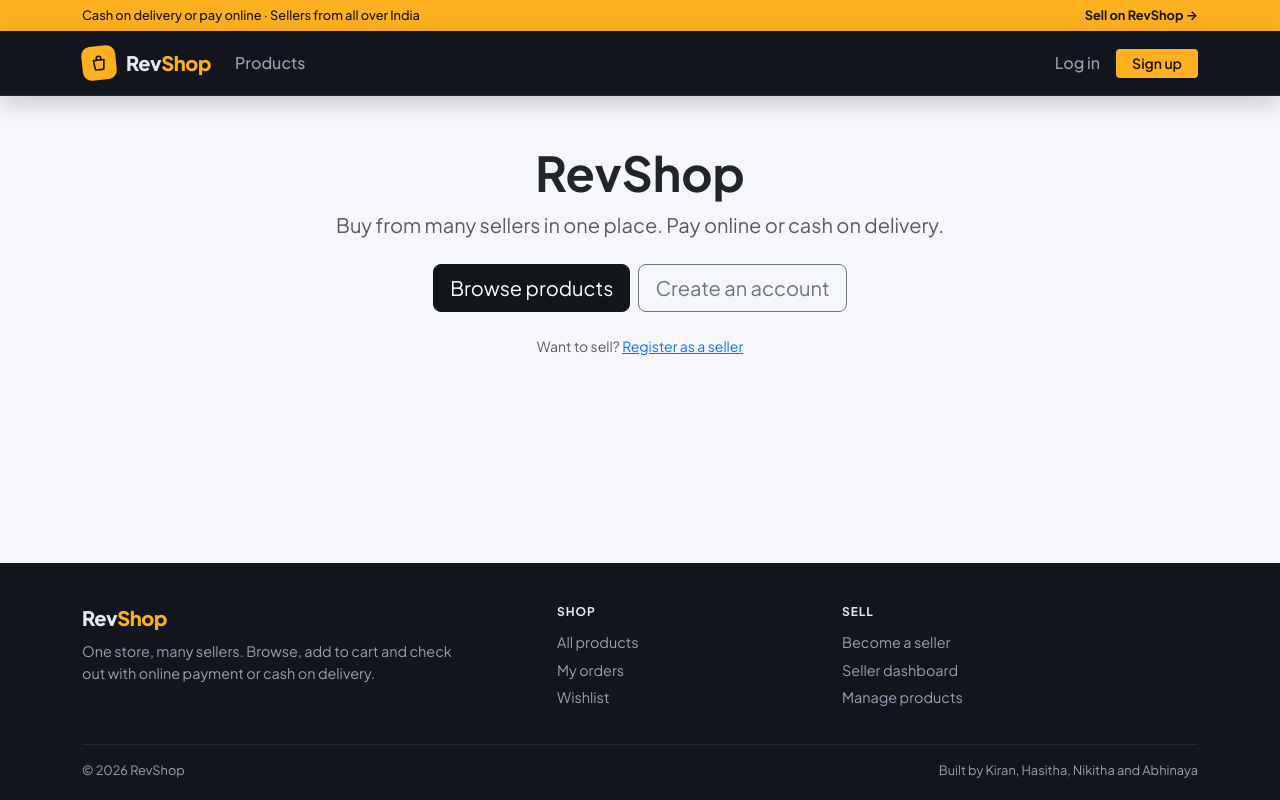
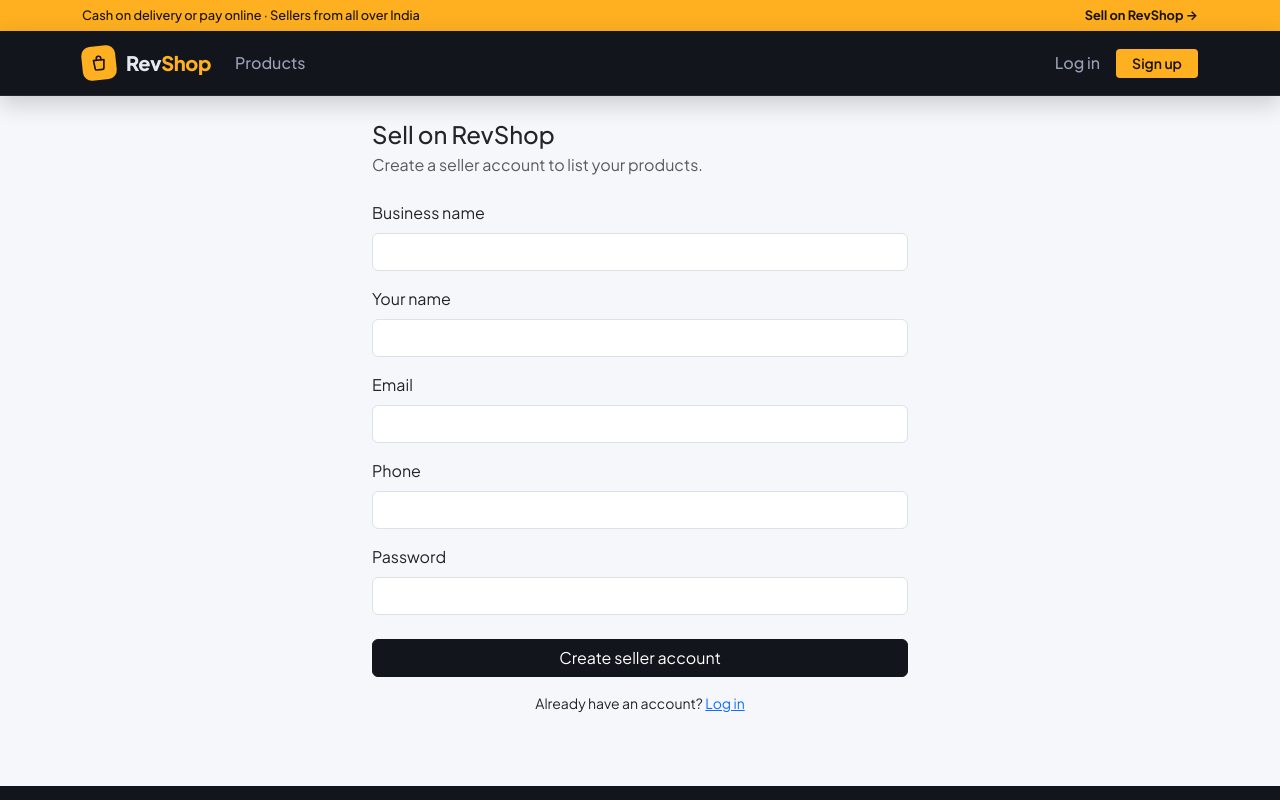
Before and after one commit to A86374/Rev_Shop, an Angular app in the folder angular-frontend/: page /register/seller in a window 1280 px wide. Before the commit this address led to /. Shown: the top 800 px of the page. Built offline with nearby package versions, Linux system fonts and the light colour scheme.

Commit message:
Add seller registration feature and routes

```diff
--- a/angular-frontend/src/app/app.routes.ts
+++ b/angular-frontend/src/app/app.routes.ts
@@ -5,6 +5,8 @@ import { RegisterComponent } from './features/auth/register.component';
 import { ProfileComponent } from './features/profile/profile.component';
 import { authGuard, roleGuard } from './core/auth.guard';
 import { PaymentDemoComponent } from './features/payment/payment-demo.component';
+// add this import at the top of Kiran's app.routes.ts
+import { SellerRegisterComponent } from './features/seller/seller-register.component';
 // Everyone adds their routes under their own name, so pulls don't clash.
 // Keep the '**' line at the very bottom.
 export const routes: Routes = [
@@ -18,6 +20,8 @@ export const routes: Routes = [
   // ---- Abhinaya: orders, admin users, payment ----
   { path: 'payment-demo', component: PaymentDemoComponent },
   // ---- Hasitha: seller pages ----
+  // add this entry inside the routes array
+  { path: 'register/seller', component: SellerRegisterComponent },
 
   { path: '**', redirectTo: '' },
 ];
--- /dev/null
+++ b/angular-frontend/src/app/features/seller/seller-register.component.html
@@ -0,0 +1,53 @@
+<div class="container py-4" style="max-width: 560px;">
+  <h2 class="h4 mb-1">Sell on RevShop</h2>
+  <p class="text-muted mb-4">Create a seller account to list your products.</p>
+
+  @if (error()) {
+  <div class="alert alert-danger">{{ error() }}</div>
+  }
+
+  <form [formGroup]="form" (ngSubmit)="submit()" novalidate>
+    <div class="mb-3">
+      <label for="businessName" class="form-label">Business name</label>
+      <input id="businessName" class="form-control" formControlName="businessName"
+             [class.is-invalid]="showError('businessName')">
+      <div class="invalid-feedback">Business name is required (up to 150 characters).</div>
+    </div>
+
+    <div class="mb-3">
+      <label for="fullName" class="form-label">Your name</label>
+      <input id="fullName" class="form-control" formControlName="fullName"
+             [class.is-invalid]="showError('fullName')">
+      <div class="invalid-feedback">Name is required.</div>
+    </div>
+
+    <div class="mb-3">
+      <label for="email" class="form-label">Email</label>
+      <input id="email" type="email" class="form-control" formControlName="email"
+             [class.is-invalid]="showError('email')">
+      <div class="invalid-feedback">Enter a valid email.</div>
+    </div>
+
+    <div class="mb-3">
+      <label for="phone" class="form-label">Phone</label>
+      <input id="phone" class="form-control" formControlName="phone" inputmode="numeric" maxlength="10"
+             [class.is-invalid]="showError('phone')">
+      <div class="invalid-feedback">Phone must be exactly 10 digits.</div>
+    </div>
+
+    <div class="mb-4">
+      <label for="password" class="form-label">Password</label>
+      <input id="password" type="password" class="form-control" formControlName="password"
+             [class.is-invalid]="showError('password')">
+      <div class="invalid-feedback">At least 8 characters.</div>
+    </div>
+
+    <button type="submit" class="btn btn-primary w-100" [disabled]="saving()">
+      {{ saving() ? 'Creating account…' : 'Create seller account' }}
+    </button>
+  </form>
+
+  <p class="text-center small mt-3 mb-0">
+    Already have an account? <a routerLink="/login">Log in</a>
+  </p>
+</div>
--- /dev/null
+++ b/angular-frontend/src/app/features/seller/seller-register.component.ts
@@ -0,0 +1,52 @@
+import { Component, inject, signal } from '@angular/core';
+import { HttpClient } from '@angular/common/http';
+import { FormBuilder, ReactiveFormsModule, Validators } from '@angular/forms';
+import { Router, RouterLink } from '@angular/router';
+
+// switch to the environment file once Kiran's base app has one
+const API = 'http://localhost:8080/api/auth/register';
+
+@Component({
+  selector: 'app-seller-register',
+  imports: [ReactiveFormsModule, RouterLink],
+  templateUrl: './seller-register.component.html',
+})
+export class SellerRegisterComponent {
+  private fb = inject(FormBuilder);
+  private http = inject(HttpClient);
+  private router = inject(Router);
+
+  saving = signal(false);
+  error = signal('');
+
+  // same rules as the backend, so most mistakes are caught before sending
+  form = this.fb.nonNullable.group({
+    businessName: ['', [Validators.required, Validators.maxLength(150)]],
+    fullName: ['', [Validators.required, Validators.maxLength(100)]],
+    email: ['', [Validators.required, Validators.email]],
+    phone: ['', [Validators.required, Validators.pattern(/^\d{10}$/)]],
+    password: ['', [Validators.required, Validators.minLength(8)]],
+  });
+
+  showError(name: string): boolean {
+    const control = this.form.get(name);
+    return !!control && control.invalid && (control.dirty || control.touched);
+  }
+
+  submit(): void {
+    if (this.form.invalid) {
+      this.form.markAllAsTouched();
+      return;
+    }
+    this.saving.set(true);
+    this.error.set('');
+
+    this.http.post(API, { ...this.form.getRawValue(), role: 'SELLER' }).subscribe({
+      next: () => this.router.navigate(['/login'], { queryParams: { registered: 'seller' } }),
+      error: (err) => {
+        this.error.set(err.error?.message ?? 'Registration failed. Try again.');
+        this.saving.set(false);
+      },
+    });
+  }
+}
```
